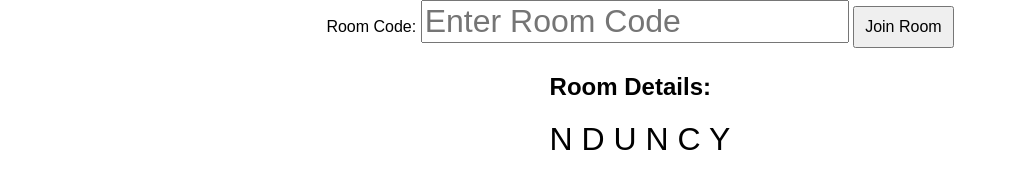
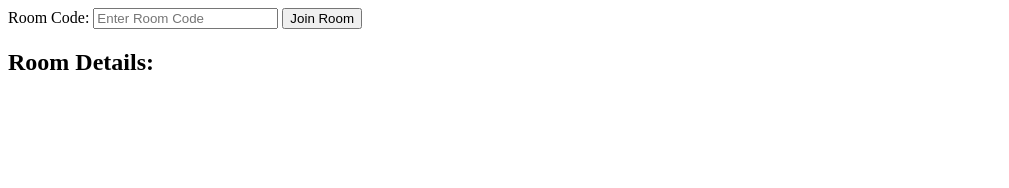
Before and after one commit to UniQuizzCloud/UniQuizz, a plain HTML site: page index.html in a window 1280 px wide. Both pictures are taken after a click on the button "Join Room". Shown: the whole page, without its empty margins (0-1009 px from the left). Drawn offline with nearby package versions, Linux system fonts and the light colour scheme; no server answers.

Commit message:
Update index.html

```diff
--- a/index.html
+++ b/index.html
@@ -5,30 +5,7 @@
     <meta name="viewport" content="width=device-width, initial-scale=1.0">
     <title>Game Room</title>
     <style>
-        body {
-            font-family: Arial, sans-serif;
-            display: flex;
-            flex-direction: column;
-            align-items: center;
-            height: 100vh;
-            margin: 0;
-        }
-
-        #roomCode {
-            font-size: 2em;
-            margin-bottom: 10px;
-        }
-
-        #randomLetters {
-            font-size: 2em;
-            margin-bottom: 10px;
-        }
-
-        #joinRoomBtn {
-            font-size: 1em;
-            padding: 10px;
-            cursor: pointer;
-        }
+        /* Add your CSS styles here if needed */
     </style>
 </head>
 <body>
@@ -44,28 +21,20 @@
         <div id="randomLetters"></div>
     </div>
 
+    <script src="https://cdnjs.cloudflare.com/ajax/libs/socket.io/4.0.0/socket.io.js"></script>
     <script>
-        let intervalId;
+        const socket = io();
 
         document.getElementById('joinRoomBtn').addEventListener('click', joinRoom);
 
         function joinRoom() {
             const roomCode = document.getElementById('roomCode').value;
 
-            // Add your logic here to handle joining the room, fetch data from the server, etc.
-            // For now, let's just log the room code to the console.
-            console.log('Joining room with code:', roomCode);
+            socket.emit('joinRoom', roomCode);
 
-            // Start updating random letters every 10 seconds
-            intervalId = setInterval(generateRandomLetters, 10000);
-            generateRandomLetters(); // Initial call to display random letters
-        }
-
-        function generateRandomLetters() {
-            const letters = 'ABCDEFGHIJKLMNOPQRSTUVWXYZ';
-            const randomLetters = Array.from({ length: 6 }, () => letters[Math.floor(Math.random() * letters.length)]);
-
-            document.getElementById('randomLetters').innerText = randomLetters.join(' ');
+            socket.on('updateLetters', (letters) => {
+                document.getElementById('randomLetters').innerText = letters.join(' ');
+            });
         }
     </script>
 </body>
```
